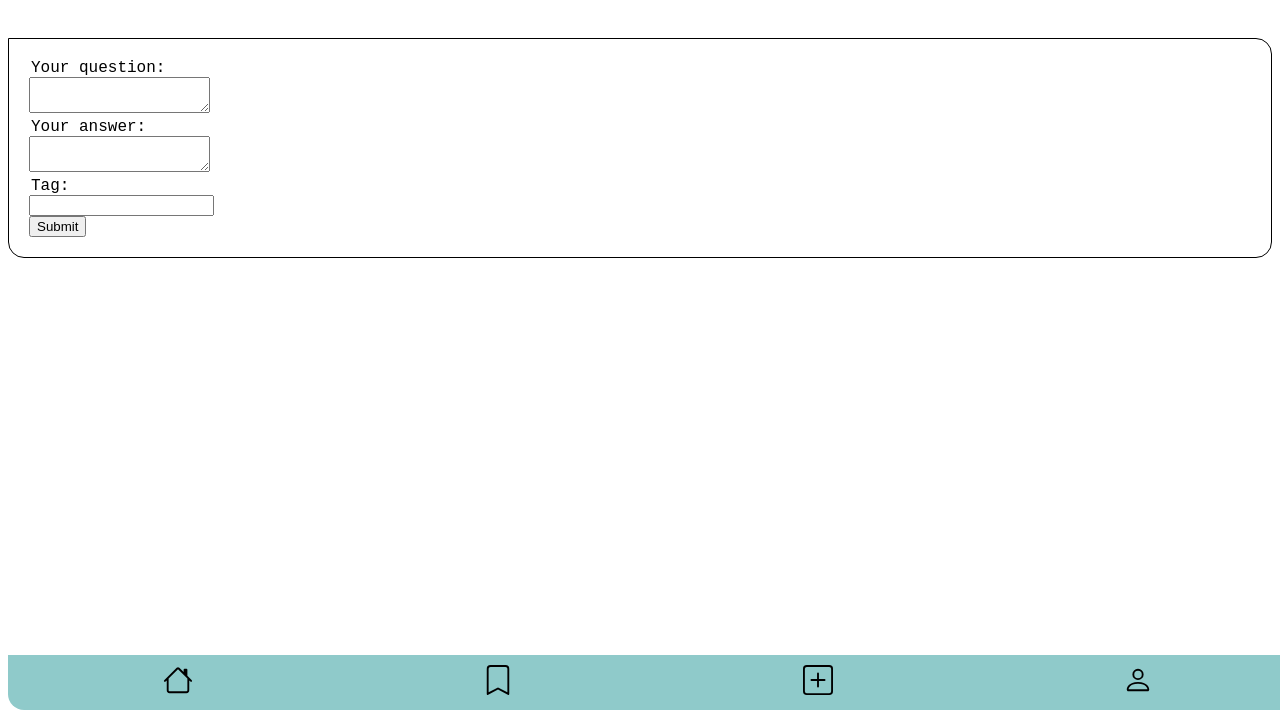
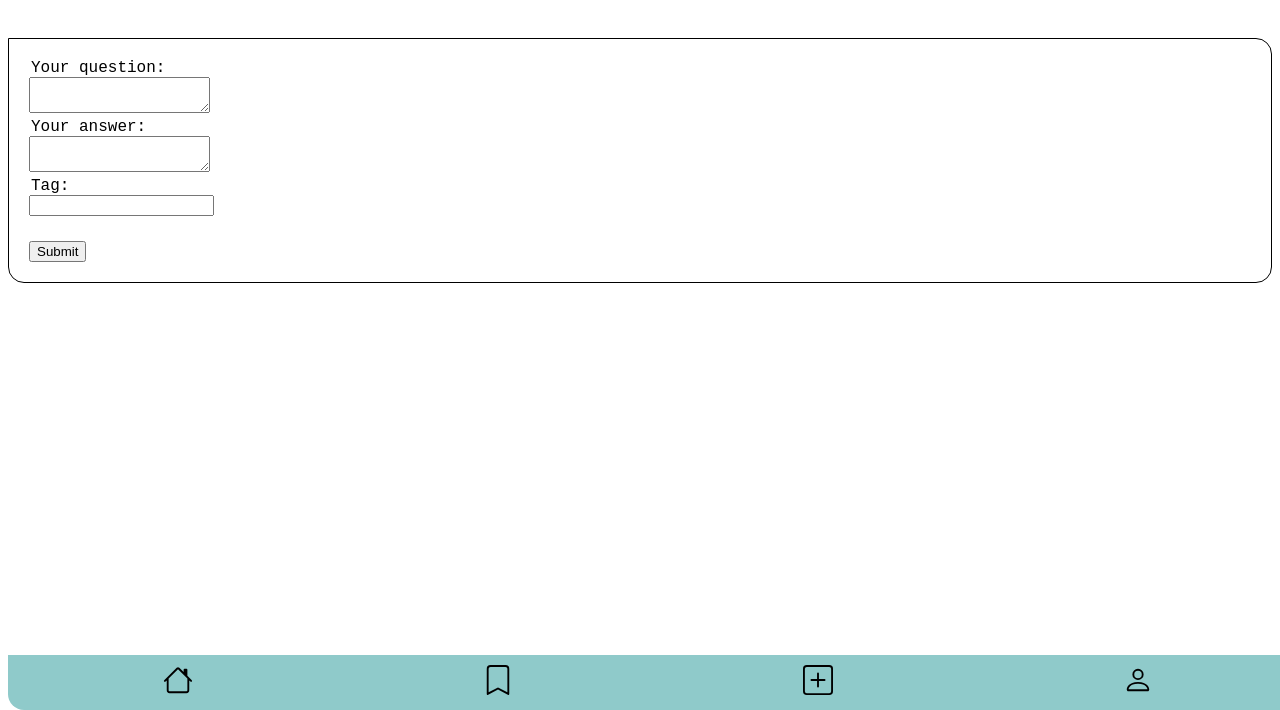
Before and after one commit to uwoch/quizapp, a plain HTML site: page form.html in a window 1280 px wide. Shown: the part 90-800 px from the top of the page. Drawn offline with Linux system fonts and the light colour scheme.

Commit message:
add changes

```diff
--- a/form.html
+++ b/form.html
@@ -22,7 +22,7 @@
     <legend>Tag:</legend>
     <input type="text"/>
     <br>
-    <button type="submit">Submit</button>
+    <button class="button-submit" type="submit">Submit</button>
     </form>
     </main>
     <footer>
```
